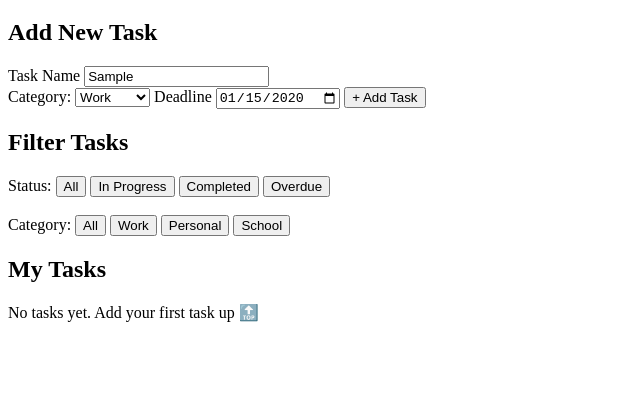
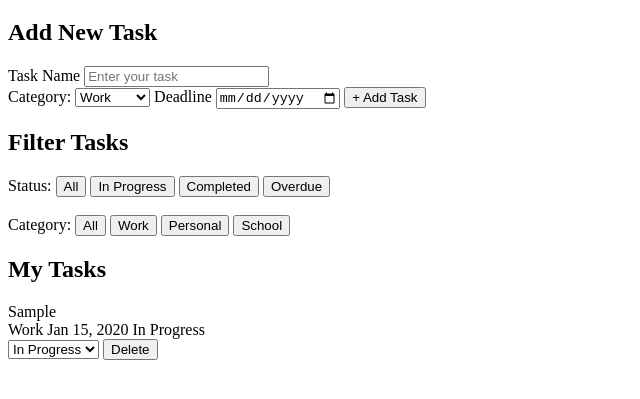
Before and after one commit to Vierbytes/task-management-app, a plain HTML site: page index.html in a window 1280 px wide. Both pictures are taken after typing "Sample", "2020-01-15" into the empty fields and a click on the button "+ Add Task". Shown: the part 61-460 px from the top of the page, without its empty margins (0-640 px from the left). Drawn offline with Linux system fonts and the light colour scheme.

Commit message:
Added the ability to add tasks and have them display in the task section by connecting adventlistners to deadline and add task buttons. Created a task card layout to render all tasks in the same fashion.

```diff
--- a/index.html
+++ b/index.html
@@ -42,10 +42,10 @@
             <br>
 
             <label>Category: </label>
-            <button class="filter-btn" data-filter="all">All</button>
-            <button class="filter-btn" data-filter="Work">Work</button>
-            <button class="filter-btn" data-filter="Personal">Personal</button>
-            <button class="filter-btn" data-filter="School">School</button>
+            <button class="filter-btn" data-category="all">All</button>
+            <button class="filter-btn" data-category="Work">Work</button>
+            <button class="filter-btn" data-category="Personal">Personal</button>
+            <button class="filter-btn" data-category="School">School</button>
         </div>
 
         <div class="task-display">
--- a/script.js
+++ b/script.js
@@ -0,0 +1,116 @@
+window.addEventListener('load', () => {
+    let tasks = []
+
+    let currentStatusFilter = 'all'
+
+    let currentCategoryFilter = 'all'
+
+    function addTask() {
+        const taskName = document.getElementById('task-name').value
+        const taskCategory = document.getElementById('task-category').value
+        const taskDealine = document.getElementById('task-deadline').value
+
+        if (taskName === '' || taskDealine === '') {
+            alert('Plesde fill out both task name and deadline!')
+            return
+        }
+
+        const newTask = {
+            id: Date.now(),
+            name: taskName,
+            category: taskCategory,
+            deadline: taskDealine,
+            status: 'In Progress'
+        }
+
+        tasks.push(newTask)
+
+        displayTasks()
+
+        document.getElementById('task-name').value = ''
+        document.getElementById('task-deadline').value = ''
+
+        console.log('Task added!', newTask)
+    }
+
+    function displayTasks() {
+        const taskList = document.getElementById('task-list')
+
+        taskList.innerHTML = ''
+
+        let filteredTasks = tasks
+
+        if (currentStatusFilter !== 'all') {
+            filteredTasks = filteredTasks.filter(task => task.status === currentStatusFilter)
+        }
+
+        if (currentCategoryFilter !== 'all') {
+            filteredTasks = filteredTasks.filter(task => task.status === currentCategoryFilter)
+        }
+
+        if (filteredTasks.length === 0) {
+            taskList.innerHTML = '<p class="no-tasks">No tasks match your filters. Try a different filter.</p>'
+            return
+        }
+
+        filteredTasks.forEach(task => {
+            const taskCard = document.createElement('div')
+            taskCard.className = 'task-card'
+
+            let statusClass = 'status-in-progress'
+            if (task.status === 'Completed') {
+                statusClass = 'status-completed'
+            } else if (task.status === 'Overdue') {
+                statusClass = 'status-overdue'
+            }
+
+            taskCard.innerHTML = `
+                <div class="task-header">
+                    <span class="task-name">${task.name}</span>
+                </div>
+                <div class="task-info">
+                    <span class="task-badge category-badge"> ${task.category}</span>
+                    <span class="task-badge"> ${formatDate(task.deadline)}</span>
+                    <span class="status-badge ${statusClass}">${task.status}</span>
+                </div>
+                <div class="task-actions">
+                    <select class="status-select" onchange="updateTaskStatus(${task.id}, this.value)">
+                        <option value="In Progress" ${task.status === 'In Progress' ? 'selected' : ''}>In Progress</option>
+                        <option value="Completed" ${task.status === 'Completed' ? 'selected' : ''}>Completed</option>
+                    </select>
+                    <button class="delete-btn" onclick="deleteTask(${task.id})"> Delete</button>
+                </div>
+            `
+
+            taskList.appendChild(taskCard)
+        })
+    }
+
+    function formatDate(dateString) {
+        const date = new Date(dateString)
+        const options = { month: 'short', day: 'numeric', year: 'numeric' }
+        return date.toLocaleDateString('en-US', options)
+    }
+
+    document.getElementById('add-task-btn').addEventListener('click', addTask)
+
+    document.querySelectorAll('[data-filter]').forEach(button => {
+        button.addEventListener('click', function() {
+            const filter = this.getAttribute('data-filter')
+            filterByStatus(filter)
+        })
+    })
+
+    document.querySelectorAll('[data-category]').forEach(button => {
+        button.addEventListener('click', function() {
+            const category = this.getAttribute('data-category')
+            filterByCategory(category)
+        })
+    })
+
+    document.getElementById('task-name').addEventListener('keypress', function(event) {
+        if (event.key === 'Enter') {
+            addTask()
+        }
+    })
+})
```
